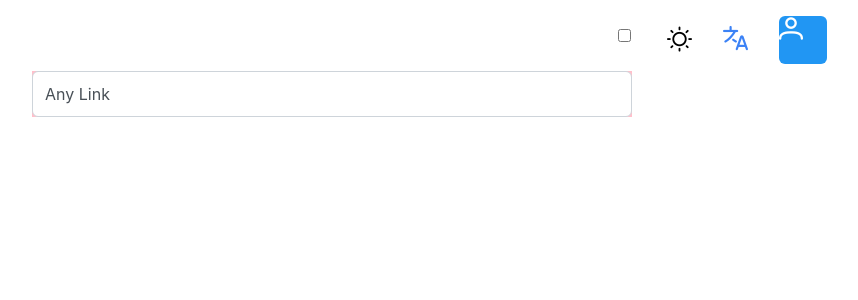
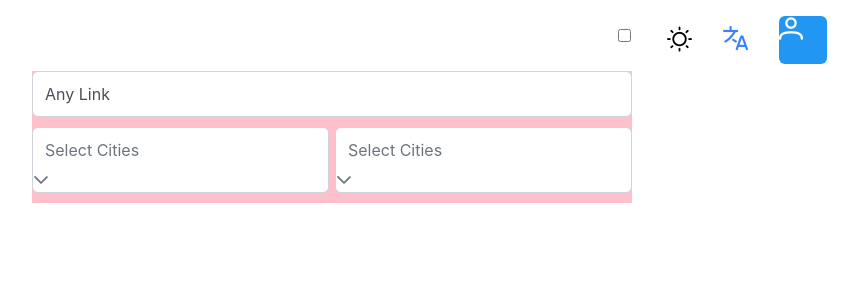
Before and after one commit to KuYaki/waffler, a Vue app: page / in a window 1280 px wide. Shown: the top 300 px of the page, without its empty margins (308-1166 px from the left). Built offline with nearby package versions, Linux system fonts and the light colour scheme.

Commit message:
Created SearchParams component

```diff
--- a/src/views/MainPage.vue
+++ b/src/views/MainPage.vue
@@ -2,14 +2,21 @@
     import { ref } from 'vue';
 
     import InputText from '@/components/input/InputText.vue';
-    import Navbar    from '@/components/navbar/Navbar.vue'
+    import Navbar    from '@/views/navbar/Navbar.vue'
+    import SearchParam from '@/views/search_params/SearchParams.vue'
+
 
 </script>
 
 <template>
     <Navbar/>
+
     <div class="main_page">
+
         <InputText/>
+        <SearchParam/>
+
+
     </div>
 </template>
 
@@ -22,4 +29,5 @@
         margin               : auto;
         max-width            : 600px;
     }
+
 </style>
--- /dev/null
+++ b/src/views/search_params/SearchParams.vue
@@ -0,0 +1,60 @@
+<script setup lang="ts">
+    import { ref } from 'vue';
+
+    import MultiSelect from "primevue/multiselect";
+
+    const selectedCities = ref();
+    const cities = ref([
+        { name: 'New York', code: 'NY' },
+        { name: 'Rome',     code: 'RM' },
+        { name: 'London',   code: 'LDN'},
+        { name: 'Istanbul', code: 'IST'},
+        { name: 'Paris',    code: 'PRS'}
+    ]);
+
+</script>
+
+<template>
+    <div class="params">
+
+        <MultiSelect
+            v-model="selectedCities"
+            display="chip"
+            :options="cities"
+            optionLabel="name"
+            placeholder="Select Cities"
+            :maxSelectedLabels="2" />
+
+        <MultiSelect
+            v-model="selectedCities"
+            display="chip"
+            :options="cities"
+            optionLabel="name"
+            placeholder="Select Cities"
+            :maxSelectedLabels="2" />
+
+    </div>
+</template>
+
+<style scoped>
+
+
+    .params{
+        width                : 100%;
+        display              : grid;
+        grid-template-columns: 49.5% 49.5%;
+        column-gap           : 1%;
+        box-sizing           : border-box;
+        padding              : 10px 0;
+    }
+
+    @media (max-width: 500px) {
+        .params{
+            grid-template-columns: 100%;
+            row-gap              : 10px;
+        }
+    }
+
+
+
+</style>
```
Also changed, not shown: src/views/navbar/Navbar.vue (renamed from src/components/navbar/Navbar.vue).
